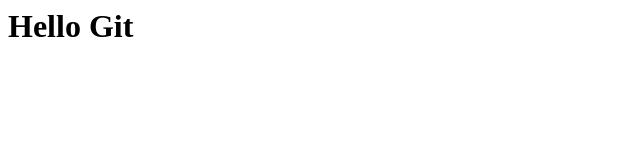
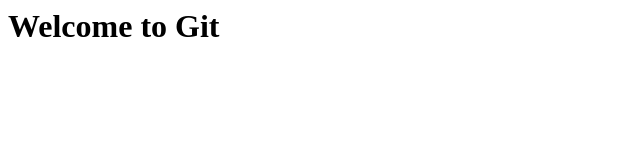
Before and after one commit to Cuongsmall/cuongvadogs, a plain HTML site: page index.html in a window 1280 px wide. Shown: the whole page, without its empty margins (0-640 px from the left). Drawn offline with Linux system fonts and the light colour scheme.

Commit message:
Update index.html

```diff
--- a/index.html
+++ b/index.html
@@ -1 +1 @@
-<html><body><h1>Hello Git</h1></body></html>
+<html><body><h1>Welcome to Git</h1></body></html>
```
